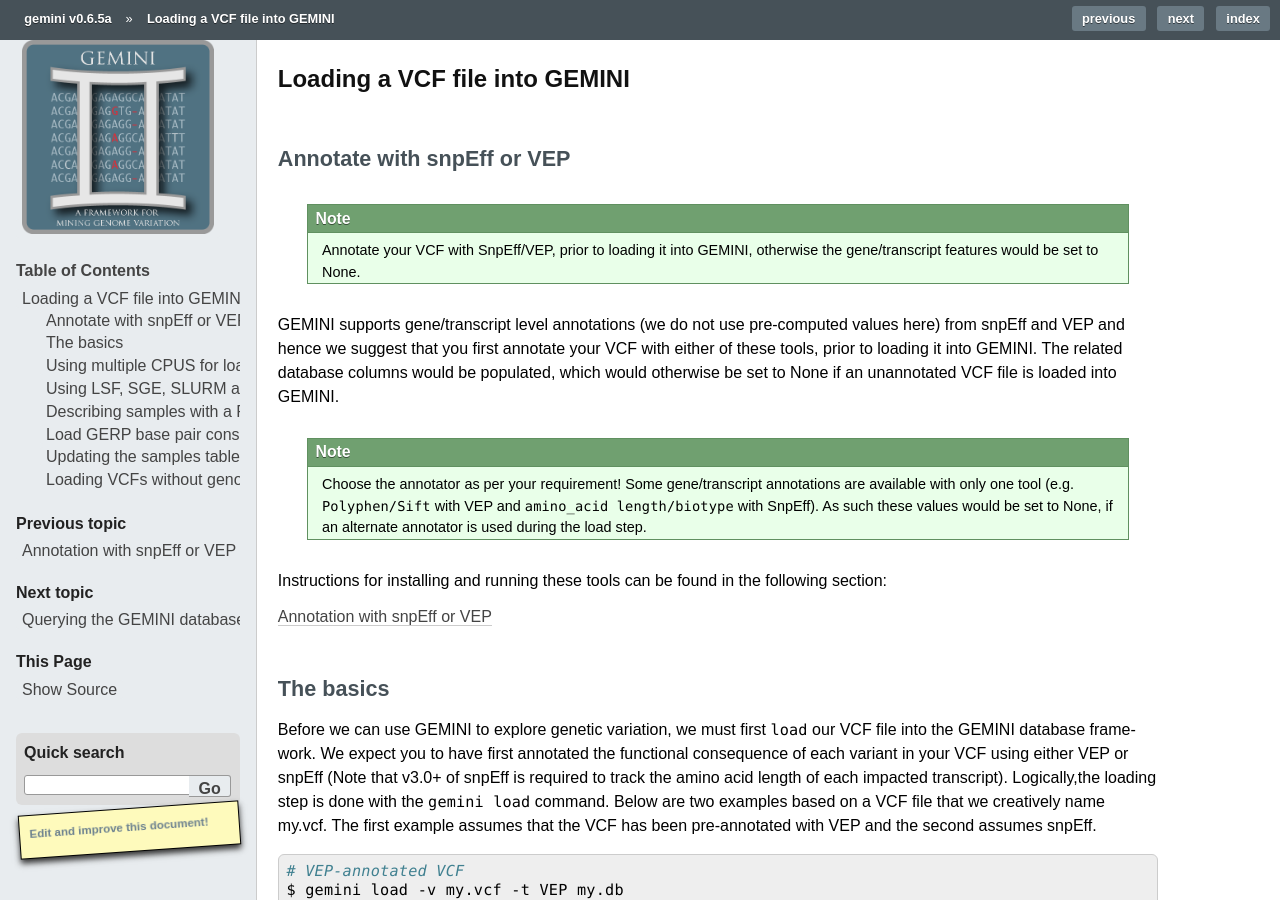
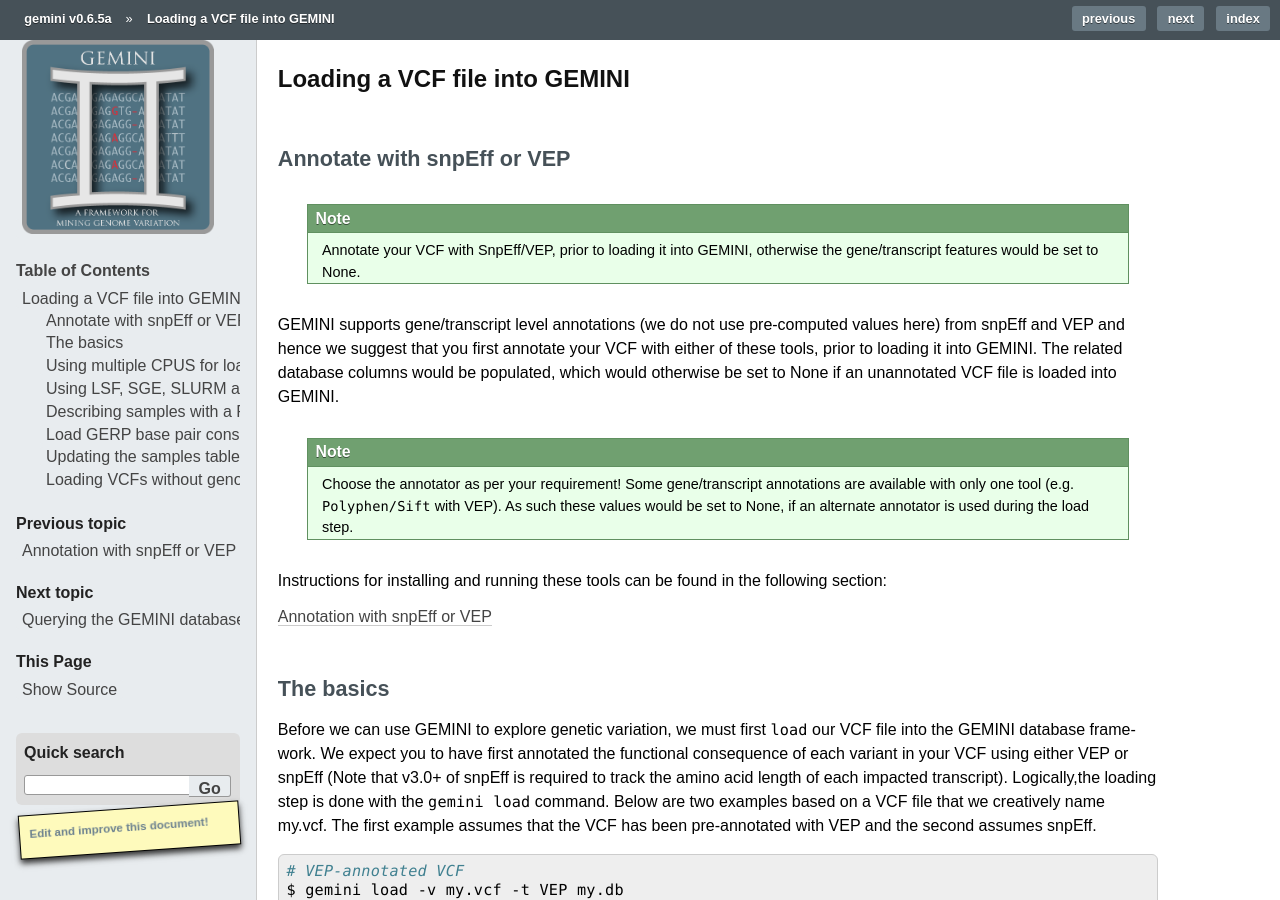
Before and after one commit to arq5x/gemini, a Sphinx documentation site: the page built from docs/content/loading.rst, in a window 1280 px wide and 900 px high. Built offline with Sphinx 7.4.7, drawn with Linux system fonts in a browser that asks for light colours; formulas are drawn with MathJax 3; pages that are not in the unit, such as notebooks, are missing from menus; comment, search, counter and statistics services are not loaded; the version number is read from the project's files by our own code.

Commit message:
update docs

```diff
--- a/docs/content/loading.rst
+++ b/docs/content/loading.rst
@@ -21,9 +21,9 @@
 
 .. note::
 	Choose the annotator as per your requirement!
-	Some gene/transcript annotations are available with only one tool (e.g. ``Polyphen/Sift`` with VEP
-	and ``amino_acid length/biotype`` with SnpEff). As such these values would be set to None, if an
-	alternate annotator is used during the load step.
+	Some gene/transcript annotations are available with only one tool (e.g.
+	``Polyphen/Sift`` with VEP). As such these values would be set to None,
+	if an alternate annotator is used during the load step.
 
 Instructions for installing and running these tools can be found in the following section:
 
```
